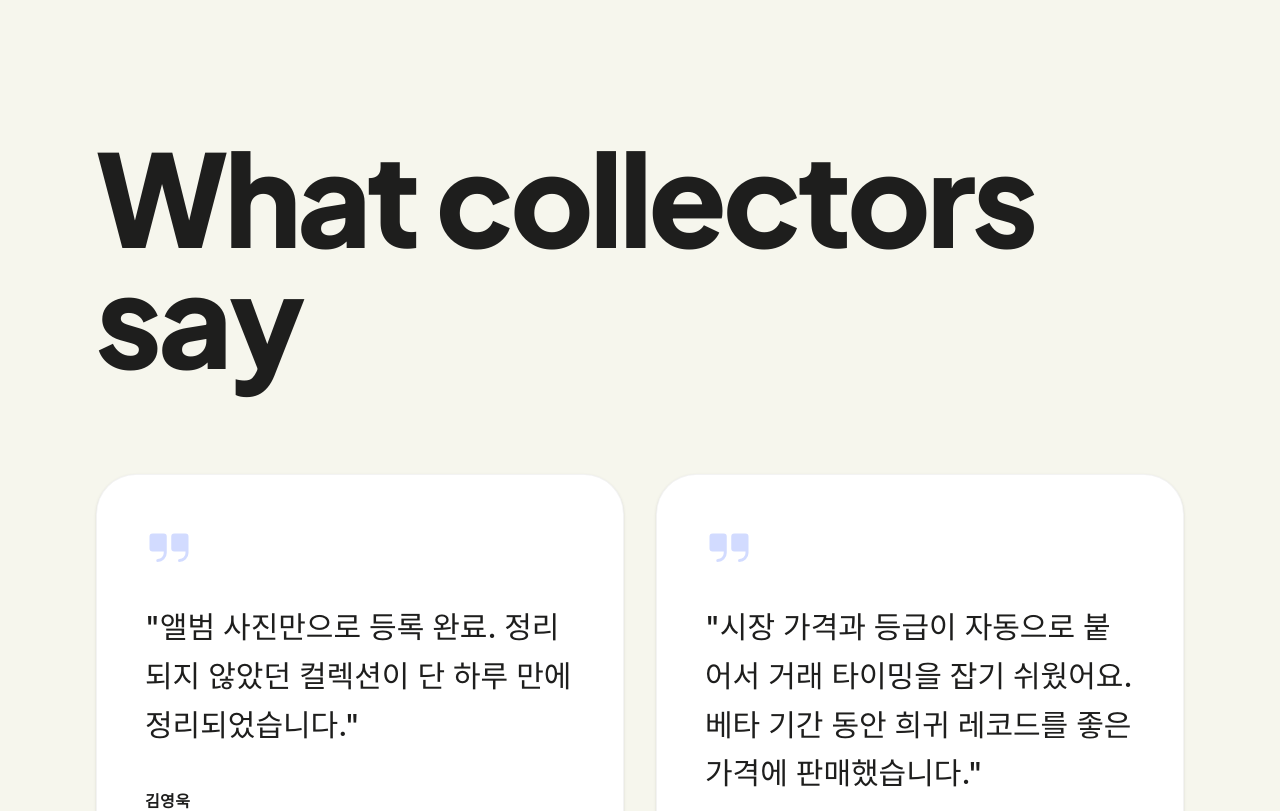
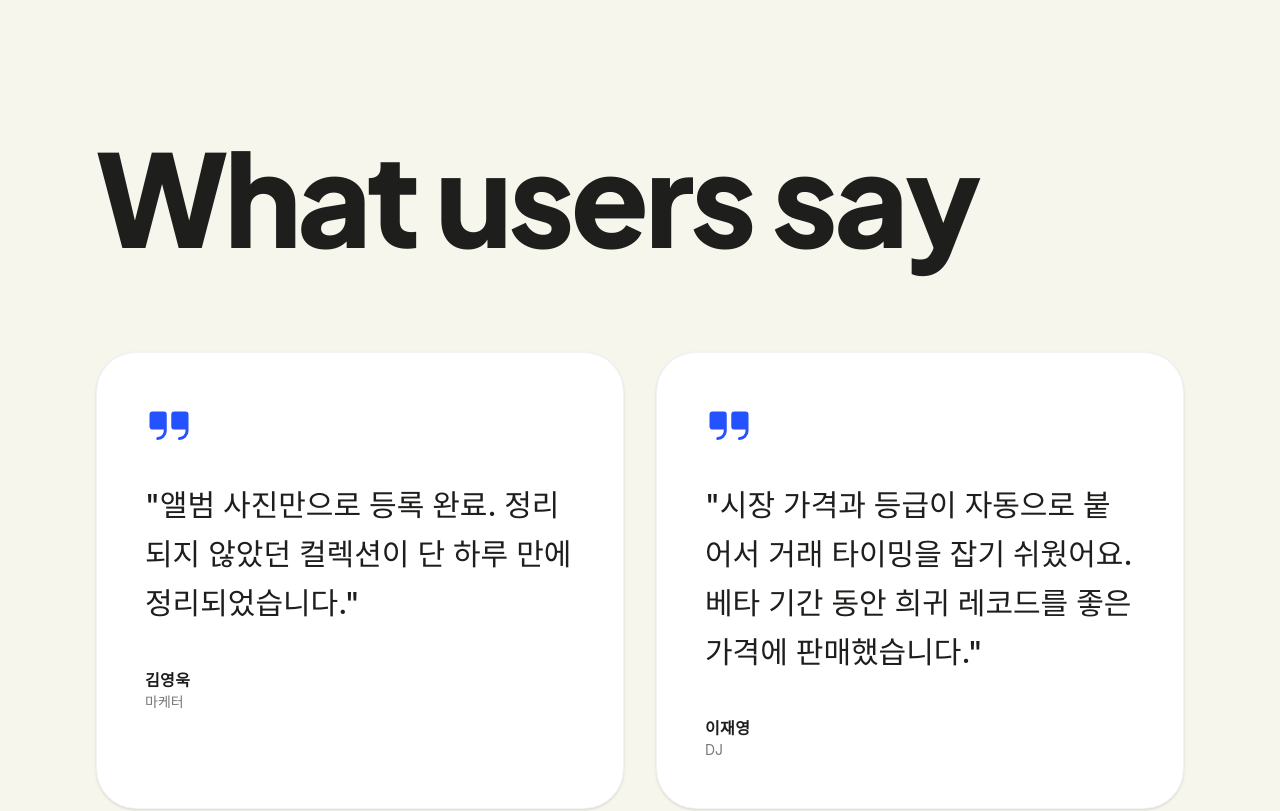
Before and after one commit to objktt/kolektt_landingpage, a Next.js app: page / in a window 1280 px wide. Shown: the part 6780-7591 px from the top of the page. Built offline with nearby package versions, Linux system fonts and the light colour scheme; no server answers; a web font is replaced by a local one.

Commit message:
feat: update testimonials title and icon style

```diff
--- a/components/sections/Testimonials.tsx
+++ b/components/sections/Testimonials.tsx
@@ -45,7 +45,7 @@
     <section className={`py-40 ${theme === "dark" ? "bg-[#0E0E0D] border-white/10" : "bg-background border-primary/5"} border-t`}>
       <div className="container mx-auto px-6 md:px-12 lg:px-24">
         <h2 className={`text-display text-[5rem] md:text-[7rem] lg:text-[8rem] mb-24 ${theme === "dark" ? "text-white" : "text-primary"} leading-none tracking-tighter`}>
-          What collectors say
+          What users say
         </h2>
 
         <div className="grid md:grid-cols-2 gap-8">
@@ -58,7 +58,7 @@
               transition={{ delay: index * 0.1, duration: 0.5 }}
               className={`p-12 ${theme === "dark" ? "bg-[#1A1A1A] border-white/10" : "bg-white border-primary/5"} rounded-[2.5rem] border shadow-sm hover:shadow-lg transition-all duration-500`}
             >
-              <Quotes size={48} className="text-accent mb-8 opacity-20" weight="fill" />
+              <Quotes size={48} className="text-accent mb-8" weight="fill" />
               <p className={`text-2xl md:text-3xl font-korean font-medium leading-relaxed mb-10 ${theme === "dark" ? "text-white" : "text-primary"}`}>
                 "{item.quote}"
               </p>
```
